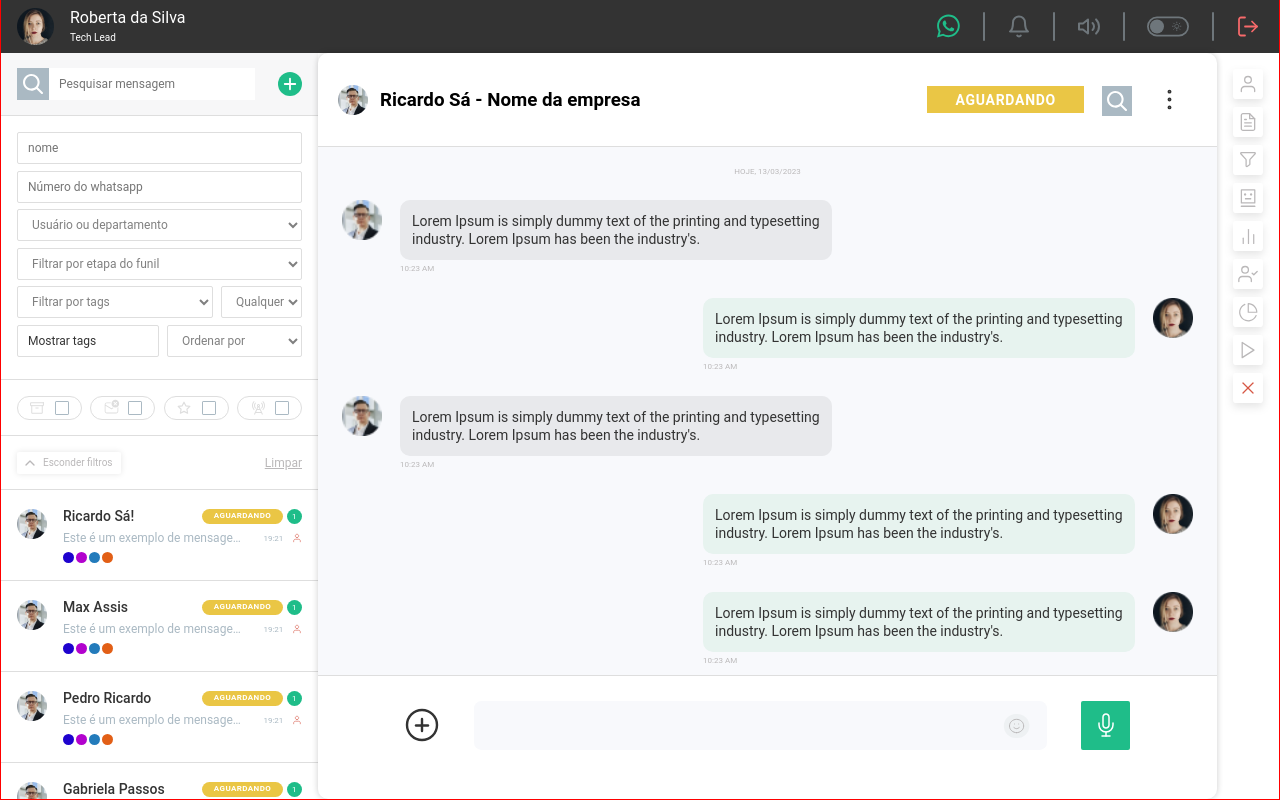
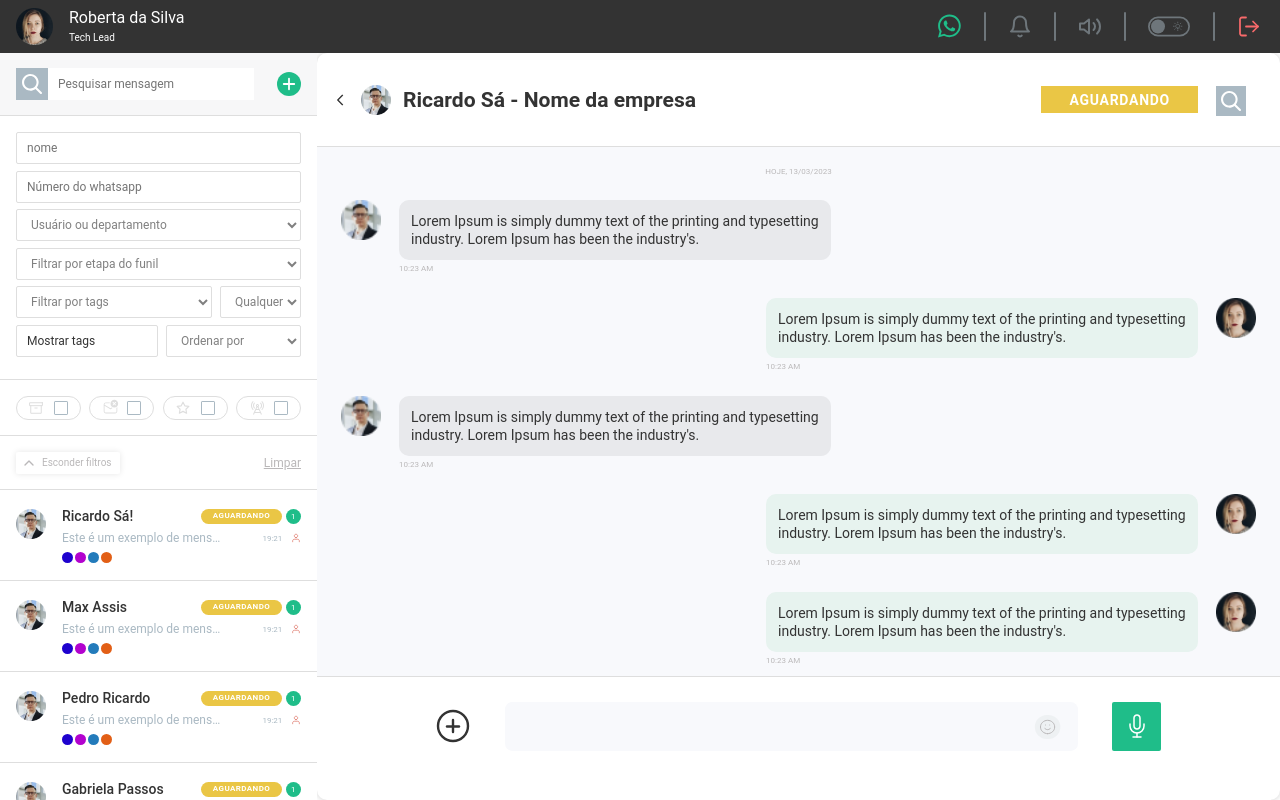
Before and after one commit to maxassis/tela_de_chat, a Nuxt app: page / in a window 1280 px wide. Built offline with nearby package versions, Linux system fonts and the light colour scheme; a web font is replaced by a local one.

Commit message:
feat: iniciando a responsividade

```diff
--- a/app.vue
+++ b/app.vue
@@ -1,9 +1,9 @@
 <template>
   <div class="container">
-    <div :class="['external-container',  {'menu--open': option !== ''}]">
+    <div :class="['external-container',  {'menu--open': option !== ''}, {'chalist--open': chatlist }, {'messages--open' : messages}]" >
       <Header />
       <div class="chat-list">
-        <ChatsList />
+        <ChatsList/>
       </div>
       <div class="messages">
         <Messages />
@@ -19,8 +19,8 @@
 </template>
 
 <script setup lang="ts">
-import {option} from './store/options';
-
+import {option} from '@/store/options';
+import {chatlist, messages} from '@/store/toggleScreen';
 
 useHead({
   link: [
@@ -36,7 +36,7 @@ useHead({
   ],
 });
 
-console.log("main", option.value)
+//console.log("teste", screen.value)
 </script>
 
 <style scoped lang="scss">
@@ -46,47 +46,77 @@ console.log("main", option.value)
   grid-template-columns: 19.813rem minmax(39.375rem, 66.313rem) 0px 3.875rem;
   inline-size: 100%;
   block-size: 100dvh;
-  //border: 1px solid#DEDEDE;
-  border: 1px solid red;
+  border: 1px solid#DEDEDE;
   border-block-start: 0;
   overflow: hidden;
   transition: grid-template-columns 0.5s linear;
+
+  @media (width <= 1440px) {
+    border: 0;
+  }
+
+  @media (width < 1340px) {
+    grid-template-columns: 19.813rem 1fr 0 0 !important;
+  }
+
+  @media (width < 910px) {
+    grid-template-columns: 1fr 0px 0 0 !important;
+  }
+
 }
 
 .header {
   grid-column: 1/5;
   grid-row: 1 / 2;
-  // border: 1px solid red;
 }
 
 .chat-list {
   grid-column: 1/2;
   grid-row: 2 / 3;
+  overflow: hidden;
+  overflow: hidden;
+
 }
 
 .messages {
   grid-column: 2/3;
   grid-row: 2 / 3;
+  overflow: hidden;
 }
 
 .options {
   grid-column: 3/4;
   grid-row: 2 / 3;
   overflow: hidden;
+
+  // @media (width < 1340px) {
+  //   display: none;
+  // }
 }
 
 .menu {
   grid-column: 4/5;
   grid-row: 2 / 3;
-  //background-color:#FFFFFF;
+  overflow: hidden;
+
+  // @media (width < 1340px) {
+  //   display: none;
+  // }
 }
 
 .menu--open {
   grid-template-columns: 19.813rem minmax(39.375rem, 66.313rem) 19.813rem 3.875rem;
   padding-inline: 0;
   margin: 0;
-  //grid-template-columns: 19.813rem minmax(39.375rem, 66.313rem) calc(3.875rem + 19.813rem)
-  //grid-template-columns: 19.813rem 1061px calc(3.875rem + 19.813rem);
+
+}
+
+.messages--open {
+  grid-template-columns: 0 1fr 0 0 !important;
+}
+
+.chalist--open {
+  grid-template-columns: 1fr 0 0 0 !important;
 }
 
 
--- a/components/Cards.vue
+++ b/components/Cards.vue
@@ -1,6 +1,6 @@
 <template>
     <div :class="['cards-wrapper', {'fullsize': size}]">
-    <div class="card" v-for="card in cardsInfo">
+    <div class="card" v-for="card in cardsInfo" :key="card.name" @click="changeScreen('messages')" >
         <img src="../images/user1.png" />
 
         <div class="card__infos">
@@ -42,10 +42,11 @@
 
 
 <script setup lang="ts">
-import { cardsInfo } from "../list_cards"
+import { cardsInfo } from "@/list_cards"
+import toogleScreen from '@/store/toggleScreen';
 
 const {size} = defineProps<{size: boolean}>()
-
+const { changeScreen } = toogleScreen()
 
 </script>
 
@@ -61,9 +62,11 @@ const {size} = defineProps<{size: boolean}>()
 .card {
     display: grid;
     grid-template-columns: 62px 1fr;
-    inline-size: 317px;
+    //inline-size: 317px;
+    inline-size: 100%;
     block-size: 91px;
-    border-bottom: 1px solid #dedede;
+    border-block-end: 1px solid #dedede;
+    cursor: pointer;
 
     >img {
         margin: 19px 0 0 16px;
@@ -123,7 +126,7 @@ const {size} = defineProps<{size: boolean}>()
     }
 
     &__message {
-        margin-top: 7px;
+        margin-block-start: 7px;
         display: flex;
         justify-content: space-between;
         align-items: center;
@@ -131,6 +134,11 @@ const {size} = defineProps<{size: boolean}>()
 
     &__message-text {
         max-inline-size: 180px;
+
+        @media (width > 317px) {
+            max-inline-size: calc(100% - 80px)
+        }
+
 
         >h3 {
             font-weight: 400;
@@ -158,7 +166,7 @@ const {size} = defineProps<{size: boolean}>()
     }
 
     &__show-status {
-        margin-top: 7px;
+        margin-block-start: 7px;
         display: flex;
         gap: 2px;
     }
--- a/components/ChatsList.vue
+++ b/components/ChatsList.vue
@@ -2,7 +2,7 @@
   <div class="message-search">
     <div class="message-search__input-wrapper">
       <div class="message-search__icon">
-        <img src="../images/lupa.svg" style="width: 20px" />
+        <img src="../images/lupa.svg" style="inline-size: 20px" />
       </div>
       <input type="text" placeholder="Pesquisar mensagem" />
     </div>
@@ -60,9 +60,9 @@
 
   <div :class="['list', {'up': hide}]">
     <div class="list__top-bar">
-      <div class="list__hidden-list">
+      <div class="list__hidden-list" @click="toggleHide">
         <img src="../images/up.svg" />
-        <span @click="toggleHide">{{hide ? 'Mostrar filtros' : 'Esconder filtros'}}</span>
+        <span>{{hide ? 'Mostrar filtros' : 'Esconder filtros'}}</span>
       </div>
       <span class="list__clean">Limpar</span>
     </div>
@@ -73,7 +73,6 @@
 
 <script setup lang="ts">
 import {ref} from "vue"
-
 
 let hide = ref<boolean>(false)
 
@@ -90,8 +89,9 @@ function toggleHide(): void {
 
 <style scoped lang="scss">
 .message-search {
-  display: inline-flex;
+  display: flex;
   align-items: center;
+  justify-content: center;
   gap: 23px;
   padding-inline: 1rem;
   inline-size: 100%;
--- a/components/Messages.vue
+++ b/components/Messages.vue
@@ -2,18 +2,23 @@
   <div class="messages">
     <div class="messages__top">
       <div class="messages__name">
+        <img class="messages__arrow" src="../images/left-arrow.svg" @click="changeScreen('chatlist')" />
         <img src="../images/user1.png" />
-        <h3>Ricardo Sá - Nome da empresa</h3>
+        <div>
+          <h3>Ricardo Sá - Nome da empresa</h3>
+          <span class="messages__status-mobile">AGUARDANDO</span>
+        </div>
       </div>
 
-      <div class="messages__menu-top">
+      <div class="messages__menu-top" >
         <div class="messages__box-status">
           <span>AGUARDANDO</span>
         </div>
         <div class="messages__search">
           <img src="../images/lupa.svg" />
         </div>
-        <img src="../images/vertical.svg" style="margin-left: 23.75px" />
+        <!-- <img src="../images/vertical.svg" style="margin-left: 23.75px" /> -->
+        <img class="messages__horizontal" src="../images/group-vertical.svg" />
       </div>
     </div>
 
@@ -35,7 +40,7 @@
         </div>
       </div>
 
-      <div class="messages__send ">
+      <div class="messages__send">
         <div class="messages__msg-wrapper">
           <div class="messages__msg-send">
             <span
@@ -48,7 +53,7 @@
         <img src="../images/user.png" />
       </div>
 
-      <div class="messages__received ">
+      <div class="messages__received">
         <img src="../images/user1.png" />
         <div class="messages__msg-wrapper">
           <div class="messages__msg-receive">
@@ -61,7 +66,7 @@
         </div>
       </div>
 
-      <div class="messages__send ">
+      <div class="messages__send">
         <div class="messages__msg-wrapper">
           <div class="messages__msg-send">
             <span
@@ -74,7 +79,7 @@
         <img src="../images/user.png" />
       </div>
 
-      <div class="messages__send ">
+      <div class="messages__send">
         <div class="messages__msg-wrapper">
           <div class="messages__msg-send">
             <span
@@ -183,6 +188,12 @@
   </div>
 </template>
 
+<script setup lang="ts">
+import toogleScreen from '../store/toggleScreen';
+const { changeScreen } = toogleScreen()
+
+</script>
+
 <style lang="scss" scoped>
 .messages {
   display: grid;
@@ -199,7 +210,12 @@
     block-size: 94px;
     border-radius: 10px 10px 0 0;
     padding-inline: 20px 33.75px;
-    border-bottom: 1px solid #dedede;
+    border-block-end: 1px solid #dedede;
+
+    @media (width <= 600px) {
+      block-size: 78px;
+      padding-inline: 19.78px 17px;
+    }
   }
 
   &__name {
@@ -207,12 +223,49 @@
     align-items: center;
     justify-content: space-between;
     gap: 12px;
+    font-size: 18px;
+    font-weight: 500;
+    font-size: 18px;
+    line-height: 21px;
+    color: #333333;
+
+    @media (width <= 600px) {
+      font-size: 12px;
+      line-height: 14px;
+    }
+  }
+
+  &__arrow {
+    cursor: pointer;
+    margin-inline-end: 5px;
+  }
+
+  &__status-mobile {
+    display: none;
+    padding: 2px 5px;
+    background: #eac645;
+    border-radius: 1.53656px;
+    font-weight: 600;
+    font-size: 10.7559px;
+    line-height: 13px;
+    letter-spacing: 0.05em;
+    color: #ffffff;
+    margin-block-start: 8px;
+
+    @media (width <= 600px) {
+      display: inline-block;
+    }
   }
 
   &__menu-top {
     display: flex;
-    inline-size: 256px;
+    justify-content: flex-end;
+    inline-size: 205px;
     block-size: 27px;
+
+    @media (width <= 600px) {
+      inline-size: auto;
+    }
   }
 
   &__box-status {
@@ -220,27 +273,46 @@
     place-items: center;
     inline-size: 100%;
     max-inline-size: 157px;
-    height: 100%;
+    block-size: 100%;
     background-color: #eac645;
     font-weight: 600;
     font-size: 14px;
     line-height: 16px;
     letter-spacing: 0.05em;
     color: #ffffff;
+
+    @media (width <= 600px) {
+      display: none;
+    }
   }
 
   &__search {
     display: grid;
     place-items: center;
     inline-size: 30px;
-    height: 30px;
+    block-size: 30px;
     background: #aab9c3;
     margin-inline-start: 18px;
+
+    @media (width <= 600px) {
+      display: none;
+    }
+  }
+
+  &__horizontal {
+    display: none;
+    inline-size: 20px;
+    cursor: pointer;
+
+    @media (width <= 600px) {
+      display: block;
+    }
   }
 
   &__scroll-wrapper {
     background-color: #f8f9fc;
-    border-bottom: 1px solid #dedede;
+    border-block-end: 1px solid #dedede;
+    padding-inline: 24px;
     overflow: scroll;
   }
 
@@ -258,7 +330,7 @@
   &__received {
     display: flex;
     gap: 18px;
-    padding-inline-start: 24px;
+    // padding-inline-start: 24px;
     margin-block-end: 25px;
 
     > img {
@@ -271,7 +343,7 @@
     display: flex;
     justify-content: flex-end;
     gap: 18px;
-    padding-inline-end: 24px;
+    // padding-inline-end: 24px;
     margin-block-end: 25px;
 
     > img {
@@ -292,6 +364,7 @@
     display: flex;
     justify-content: space-between;
     align-items: center;
+    gap: 22px;
     margin-inline: auto;
     block-size: 49px;
   }
@@ -356,7 +429,7 @@
   &__record {
     display: grid;
     place-items: center;
-    inline-size: 49px;
+    min-inline-size: 49px;
     block-size: 49px;
     background: #1fbd89;
     border-radius: 2px;
--- /dev/null
+++ b/store/toggleScreen.ts
@@ -0,0 +1,22 @@
+import {ref, readonly} from 'vue'
+
+export let chatlist = ref(false)
+export let messages = ref(false)
+
+export default () => {
+  function changeScreen(value: string) {
+
+    if(value === "chatlist") {
+      chatlist.value = true
+      messages.value = false
+    } else {
+      chatlist.value = false
+      messages.value = true
+    }
+    console.log("chatlist", chatlist, "messages", messages)
+  }
+
+  return {
+    changeScreen
+  }
+}
```
Also changed, not shown: images/group-vertical.svg (added), images/left-arrow.svg (added).
